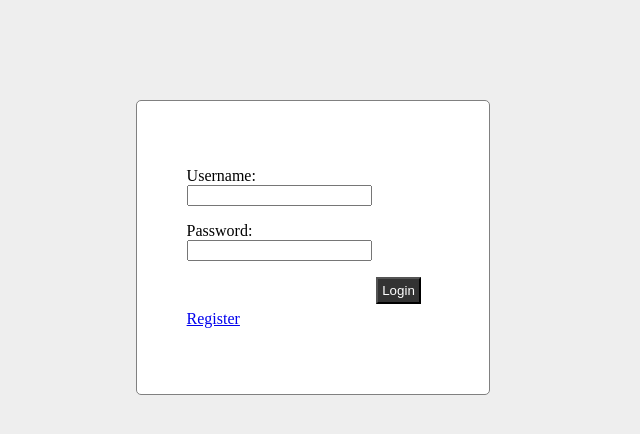
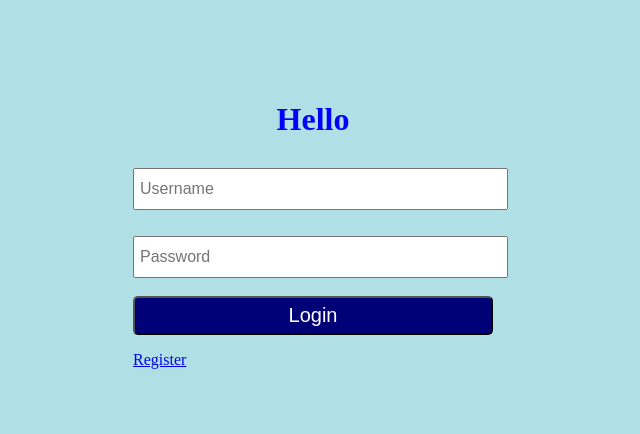
Before and after one commit to bill173/comp606A1P1, a PHP site: page /login.php in a window 1280 px wide. Shown: the top 434 px of the page, without its empty margins (327-967 px from the left). Run offline with PHP 8.4, Linux system fonts and the light colour scheme.

Commit message:
using internal css instead of external css file, and create a register page and a landing page, still need to modify

```diff
--- a/login.php
+++ b/login.php
@@ -1,30 +1,52 @@
-<!DOCTYPE html>
+<?php
+require("loginserv.php");//Include loginserv for checking username and password
+?>
+
+<!doctype html>
 <html>
 <head>
-    <title>Login page</title>
-    <link rel="stylesheet" type="text/css" href="style.css">
+<meta charset="UTF-8">
+<title>Login</title>
+<style>
+.login{
+    width:360px;
+    margin:50px auto;
+    border-radius:10px;
+    padding:10px 40px 25px;
+    margin-top:70px;
+}
+input[type=text], input[type=password]{
+    width:99%;
+    padding:10px;
+    margin-top:8px;
+    padding-left:5px;
+    font-size:16px;
+}
+input[type=submit]{
+    width:100%;
+    background-color:#007;
+    color:#fff;
+    padding:6px;
+    font-size:20px;
+    cursor:pointer;
+    border-radius:5px;
+}
+body {background-color: powderblue;}
+h1   {color: blue;}
+</style>
+
 </head>
 <body>
-    <div id="frm">
-        <form action="process.php" method="POST">
-        <P>
-            <label>Username:</label>
-            <input type="text" id="user" name="pass" />
-        </P>
-        <P>
-            <label>Password:</label>
-            <input type="password" id="pass" name="pass" />
-        </P>
-        <P>
-            <input type="submit" id="btn" name="Login" value="Login" />
-        </P>
-
-        <div class="register" style="margin-top: -10px">
-        <P>
-            <a href="register.php" id="lk">Register</a>
-        </P>
-        </div>
-    </form>
-
+<div class="login">
+<h1 align="center">Hello</h1>
+<form action="" method="post">
+<input type="text" placeholder="Username" id="user" name="user"><br/><br/>
+<input type="password" placeholder="Password" id="pass" name="pass"><br/><br/>
+<input type="submit" value="Login" name="submit"><br/>
+<!-- New User Register Link -->
+<p><a href="register.php">Register</a></p>
+</form>
+<!-- Error Message -->
+<span><?php echo $error; ?></span>
 </body>
 </html>
--- /dev/null
+++ b/loginserv.php
@@ -0,0 +1,31 @@
+<?php
+$error='';//variable to store error message
+if(isset($_POST['submit'])){
+    if(empty($_POST['user']) || empty($_POST['pass'])){
+    $error = "Username or Password is Invalid";
+    }
+    else
+    {
+        //define $user and $pass
+        $user=$_POST['user'];
+        $pass=$_POST['pass'];
+        //establishing connection with server by passing server_name, user_id and pass as a parameter
+        $conn = mysqli_connect("localhost", "bill", "1234");
+        //selecting database
+        $db = mysqli_select_db($conn, "login_register");
+        //sql query to fetch information of registered user and find user match.
+        $query = mysqli_query($conn, "SELECT * FROM userpass WHERE pass='$pass' AND user='$user'");
+
+        $rows = mysqli_num_rows($query);
+        if($rows == 1){
+            header("Location: welcome.php");//redircting to other page
+        }
+        else
+        {
+            $error = "Username or Password is Invalid.";
+        }
+        mysqli_close($conn);//closing connection
+    }
+}
+
+?>
--- a/style.css
+++ /dev/null
@@ -1,16 +0,0 @@
-body{
-    background: #eeeeee;
-}
-#frm{
-    border: solid gray 1px;
-    width: 20%;
-    border-radius: 5px;
-    margin: 100px auto;
-    background: white;
-    padding: 50px;
-}
-#btn{
-    color: #ffffff;
-    background: #333333;
-    padding: 4px;
-    margin-left: 75%;
```
Also changed, not shown: process.php (deleted, +0 -26 lines), register.php (added, +51 -0 lines), welcome.php (added, +12 -0 lines).
